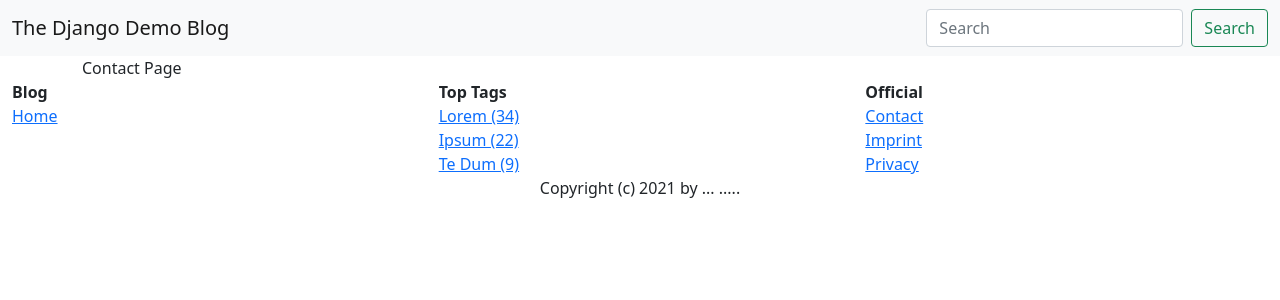
After one commit to eliujulian/djangoblogdemo, a Django app: page /contact/ in a window 1280 px wide. The commit adds this page. Shown: the top 300 px of the page. Run offline with Django 3.2, Linux system fonts and the light colour scheme.

Commit message:
stubs fpr contact.html, imprint.html, privacy.html and corresponding views and urls and link in footer.

```diff
--- a/blog/views.py
+++ b/blog/views.py
@@ -2,7 +2,7 @@
 from django.utils import timezone
 from blog.models import Article, BlogComment
 from blog.forms import ArticleForm, BlogCommentForm
-from django.views.generic import ListView, CreateView, DetailView, DeleteView, UpdateView
+from django.views.generic import ListView, CreateView, DetailView, DeleteView, UpdateView, TemplateView
 from django.shortcuts import get_object_or_404, reverse
 
 
@@ -21,7 +21,7 @@
 
 class ArticleListView(UserPassesTestMixin, ListView):
     model = Article
-    template_name = "generic/generic_list.html"
+    template_name = "blog/index.html"  # ToDo new template
 
     def get_queryset(self):
         return Article.objects.all()
@@ -131,3 +131,15 @@
     def test_func(self):
         # superuser can change comments for compliance purposes
         return self.request.user.is_superuser
+
+
+class ImprintView(TemplateView):
+    template_name = 'blog/imprint.html'
+
+
+class PrivacyView(TemplateView):
+    template_name = 'blog/privacy.html'
+
+
+class ContactView(TemplateView):
+    template_name = 'blog/contact.html'
--- a/djangoblogdemo/urls.py
+++ b/djangoblogdemo/urls.py
@@ -20,6 +20,9 @@
 
 urlpatterns = [
     path('', BlogView.as_view(), name="landingpage"),
+    path('imprint/', ImprintView.as_view(), name="imprint"),
+    path('contact/', ContactView.as_view(), name="contact"),
+    path('privacy/', PrivacyView.as_view(), name="privacy"),
     path('article/create/', ArticleCreateView.as_view(), name="article-create"),
     path('article/<slug>/', ArticleDetailView.as_view(), name="article-detail"),
     path('article/<slug>/update/', ArticleUpdateView.as_view(), name="article-update"),
--- a/templates/blog/base.html
+++ b/templates/blog/base.html
@@ -47,9 +47,9 @@
             </div>
             <div class="col">
                 <div><strong>Official</strong></div>
-                <div><a href="#">Contact</a></div>
-                <div><a href="#">Imprint</a></div>
-                <div><a href="#">Privacy</a></div>
+                <div><a href="{% url 'contact' %}">Contact</a></div>
+                <div><a href="{% url 'imprint' %}">Imprint</a></div>
+                <div><a href="{% url 'privacy' %}">Privacy</a></div>
             </div>
         </div>
 
--- /dev/null
+++ b/templates/blog/contact.html
@@ -0,0 +1,11 @@
+{% extends 'blog/base.html' %}
+{% load static %}
+
+{% block content %}
+
+    <div class="container">
+
+        <div>Contact Page</div>
+    </div>
+
+{% endblock %}
--- a/templates/blog/index.html
+++ b/templates/blog/index.html
@@ -1,4 +1,5 @@
 {% extends 'blog/base.html' %}
+{% load static %}
 
 {% block content %}
 
```
Also changed, not shown: templates/blog/imprint.html (added, +11 -0 lines), templates/blog/privacy.html (added, +11 -0 lines).
